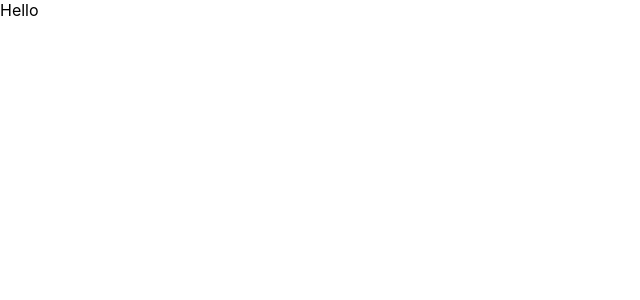
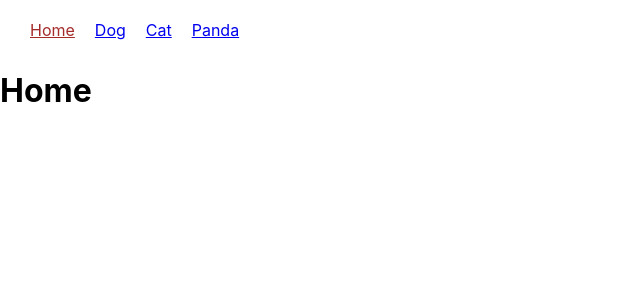
Before and after one commit to panwarabhishek345/ReactMiniProjects, a React (Create React App) app: page / in a window 1280 px wide. Shown: the top 300 px of the page, without its empty margins (0-640 px from the left). Built offline with nearby package versions, Linux system fonts and the light colour scheme.

Commit message:
React Router Example

```diff
--- a/src/App.css
+++ b/src/App.css
@@ -1,2 +1,14 @@
 .App {
 }
+
+.App-nav{
+    padding: 10px;
+    margin: 10px;
+}
+.App-nav a {
+    padding: 10px;
+}
+
+.App-active-nav-link{
+    color: brown;
+}
--- a/src/App.js
+++ b/src/App.js
@@ -1,10 +1,31 @@
 import React from 'react';
 import './App.css';
+import {Route, Switch, NavLink} from 'react-router-dom';
+import Home from "./Home";
+import Dog from "./Dog";
+import Cat from "./Cat";
+import Panda from "./Panda";
 
 function App() {
+
+  // Switch is used to only match one route but the route will be matched based on which route
+  // is encountered first in the list of routes.
+
+  // exact is used to match the exact path.
   return (
     <div className="App">
-      Hello
+      <nav className="App-nav">
+        <NavLink exact activeClassName="App-active-nav-link" to="/">Home</NavLink>
+        <NavLink exact activeClassName="App-active-nav-link" to="/Dog">Dog</NavLink>
+        <NavLink exact activeClassName="App-active-nav-link" to="/Cat">Cat</NavLink>
+        <NavLink exact activeClassName="App-active-nav-link" to="/Panda">Panda</NavLink>
+      </nav>
+      <Switch>
+        <Route exact path="/" component={Home}/>
+        <Route exact path="/Dog" render={() => <Dog name="Muffin" />}/>
+        <Route exact path="/Cat" render={() => <Cat name="Garfield" />}/>
+        <Route exact path="/Panda" render={() => <Panda name="Po" />}/>
+      </Switch>
     </div>
   );
 }
--- /dev/null
+++ b/src/Cat.js
@@ -0,0 +1,16 @@
+import React, { Component } from 'react'
+
+class Cat extends Component{
+    render(){
+        const style = {height:'100px',width:"200px"}
+        return (
+            <div>
+                <img src="https://i.imgur.com/0XHcPko.jpg" alt="Cat" style={style}/>
+                <h1>Cat</h1>
+                <p>Name: {this.props.name}</p>
+            </div>
+        );
+    }
+}
+
+export default Cat;
--- /dev/null
+++ b/src/Dog.js
@@ -0,0 +1,17 @@
+import React, { Component } from 'react'
+
+class Dog extends Component{
+    render(){
+
+        const style = {height:'100px',width:"200px"}
+        return (
+            <div>
+                <img src="https://i.imgur.com/qsRbF.png"  alt="Dog" style={style}/>
+                <h1>Dog</h1>
+                <p>Name: {this.props.name}</p>
+            </div>
+        );
+    }
+}
+
+export default Dog;
--- /dev/null
+++ b/src/Home.js
@@ -0,0 +1,13 @@
+import React, { Component } from 'react'
+
+class Home extends Component{
+    render(){
+        return (
+            <div>
+                <h1>Home</h1>
+            </div>
+        );
+    }
+}
+
+export default Home;
--- /dev/null
+++ b/src/Panda.js
@@ -0,0 +1,16 @@
+import React, { Component } from 'react'
+
+class Panda extends Component{
+    render(){
+        const style = {height:'100px',width:"200px"}
+        return (
+            <div>
+                <img src="https://i.imgur.com/Lz2m84C.jpg" alt="Panda" style={style}/>
+                <h1>Panda</h1>
+                <p>Name: {this.props.name}</p>
+            </div>
+        );
+    }
+}
+
+export default Panda;
--- a/src/index.js
+++ b/src/index.js
@@ -1,11 +1,14 @@
 import React from 'react';
 import ReactDOM from 'react-dom';
+import {BrowserRouter} from 'react-router-dom';
 import './index.css';
 import App from './App';
 
 ReactDOM.render(
   <React.StrictMode>
-    <App />
+    <BrowserRouter>
+      <App />
+    </BrowserRouter>
   </React.StrictMode>,
   document.getElementById('root')
 );
```
